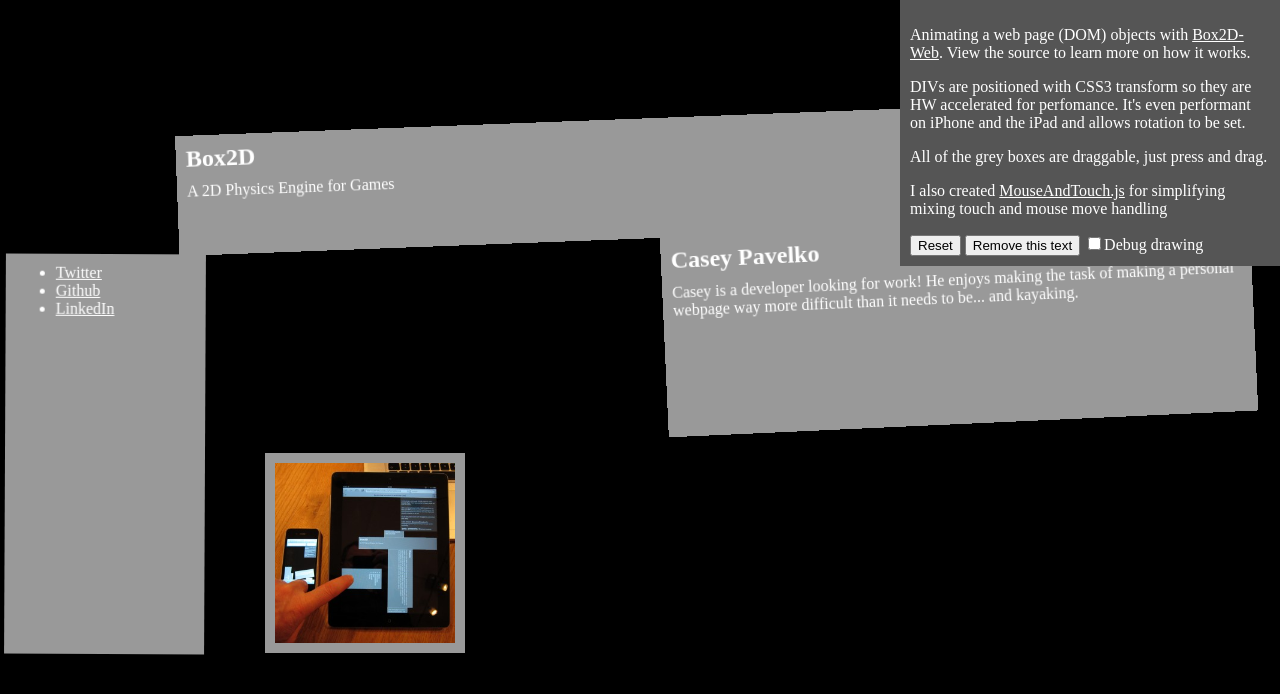
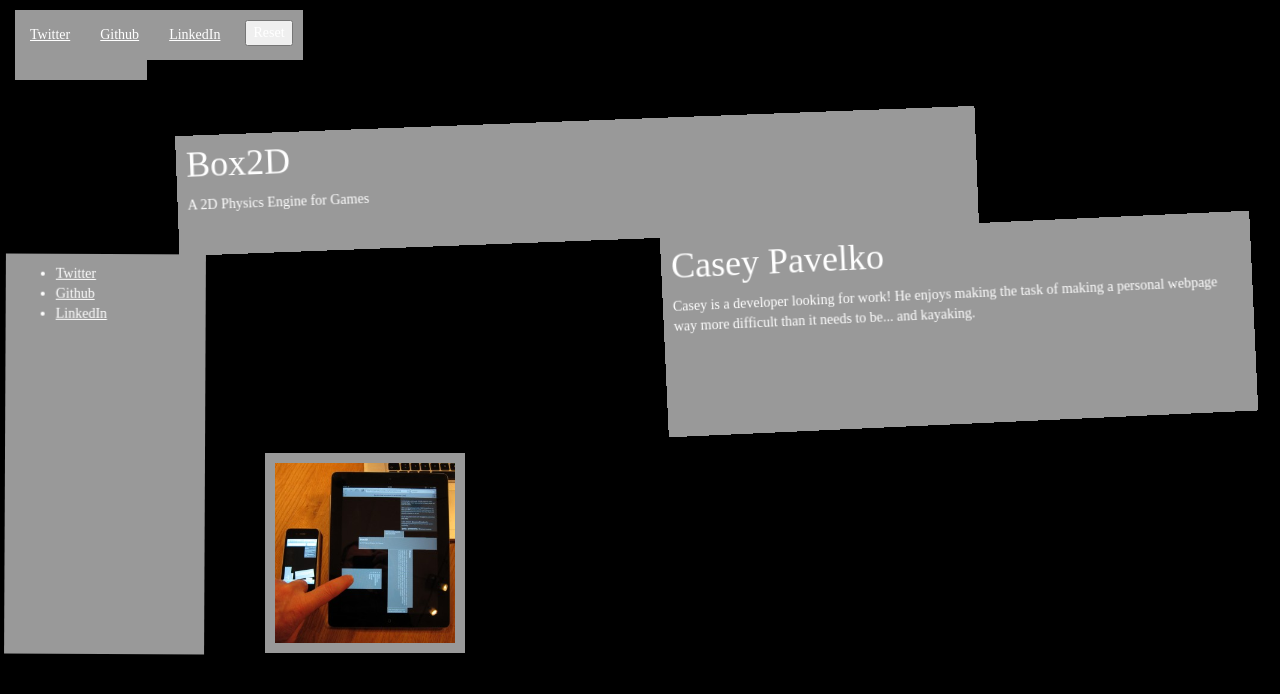
Before and after one commit to caseyPav/caseyPav.github.io, a plain HTML site: page index.html in a window 1280 px wide. Shown: the top 694 px of the page. Drawn offline with Linux system fonts and the light colour scheme.

Commit message:
bootstrap?

```diff
--- a/index.html
+++ b/index.html
@@ -3,6 +3,7 @@
 <head>
     <meta http-equiv="Content-Type" content="text/html; charset=windows-1252">
     <title>Box2D DOM animation in Javascript CSS3</title>
+    <link href="vendor/bootstrap/css/bootstrap.min.css" rel="stylesheet">
     <style type="text/css">
 
         body {
@@ -105,17 +106,39 @@
 
 <body onresize="resize_canvas()" onload="setTimeout(init,5000);" screen_capture_injected="true">
 <canvas id="canvas"></canvas>
-<nav class="panel">
-    <p>Animating a web page (DOM) objects with <a href="http://code.google.com/p/box2dweb/">Box2D-Web</a>. View the
-        source to learn more on how it works.</p>
-    <p>DIVs are positioned with CSS3 transform so they are HW accelerated for perfomance. It's even performant on iPhone
-        and the iPad and allows rotation to be set.</p>
-    <p>All of the grey boxes are draggable, just press and drag.</p>
-    <p>I also created <a href="./Box2D DOM animation in Javascript CSS3_files/MouseAndTouch.js">MouseAndTouch.js</a> for
-        simplifying mixing touch and mouse move handling</p>
-    <button id="resetButton">Reset</button>
-    <button id="removeText">Remove this text</button>
-    <input type="checkbox" id="debugDraw">Debug drawing
+<nav class="navbar navbar-custom navbar-fixed-top" role="navigation">
+    <div class="container">
+        <div class="navbar-header">
+            <button type="button" class="navbar-toggle" data-toggle="collapse" data-target=".navbar-main-collapse">
+                Menu <i class="fa fa-bars"></i>
+            </button>
+            <a class="navbar-brand page-scroll" href="#page-top">
+                <i class="fa fa-play-circle"></i> <span class="light">Casey</span> Pavelko
+            </a>
+        </div>
+
+        <!-- Collect the nav links, forms, and other content for toggling -->
+        <div class="collapse navbar-collapse navbar-right navbar-main-collapse">
+            <ul class="nav navbar-nav">
+                <!-- Hidden li included to remove active class from about link when scrolled up past about section -->
+                <li class="hidden">
+                    <a href="#page-top"></a>
+                </li>
+                <li>
+                    <a class="page-scroll" href="#about">Twitter</a>
+                </li>
+                <li>
+                    <a class="page-scroll" href="#download">Github</a>
+                </li>
+                <li>
+                    <a class="page-scroll" href="#contact">LinkedIn</a>
+                </li>
+            </ul>
+            <button id="resetButton">Reset</button>
+        </div>
+        <!-- /.navbar-collapse -->
+    </div>
+    <!-- /.container -->
 </nav>
 
 <div id="container">
```
Also changed, not shown: pasteboard.html (+50 -0 lines).
